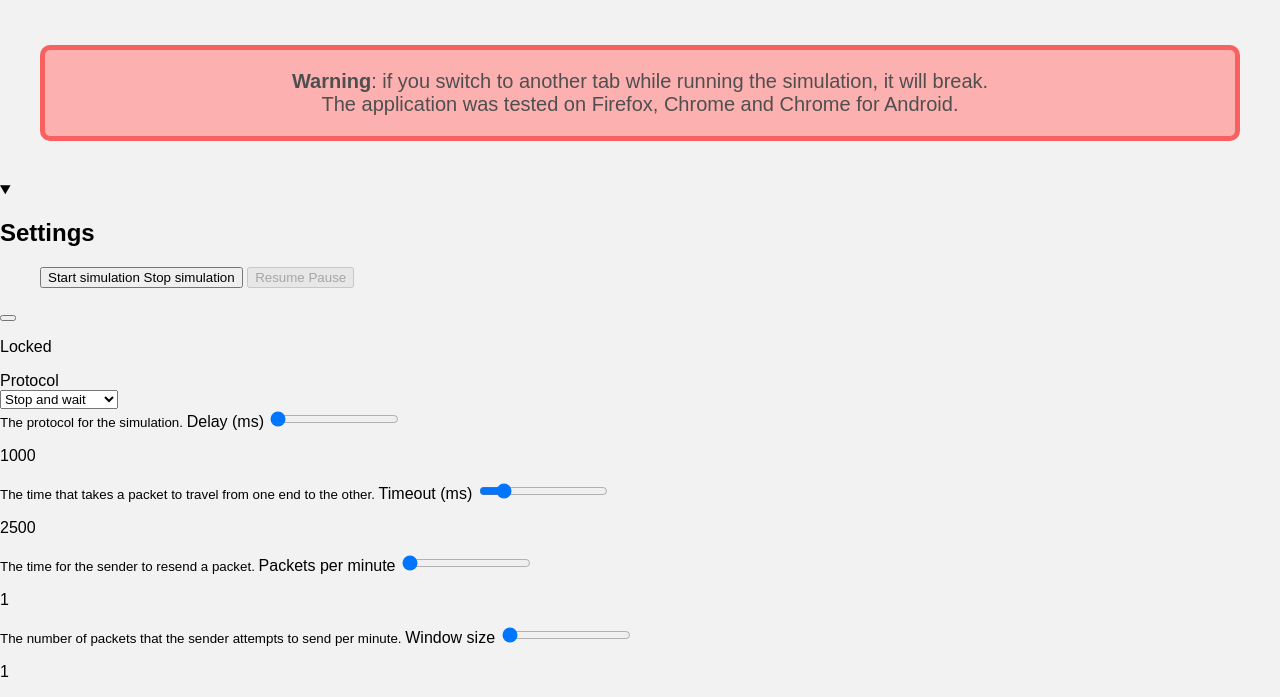
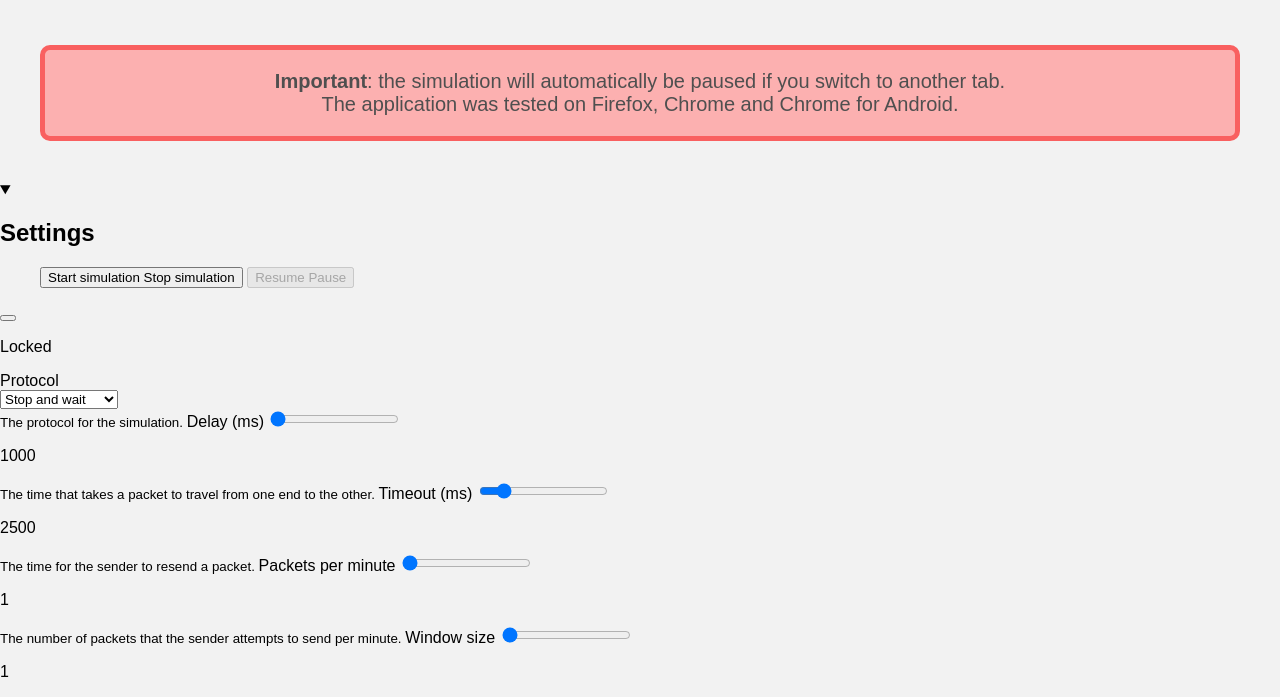
Before and after one commit to JoseIVP/transport-protocols-simulator, a website with bundled scripts: page index.html in a window 1280 px wide. Shown: the part 96-793 px from the top of the page. Built offline with nearby package versions, Linux system fonts and the light colour scheme.

Commit message:
Changed the red message of the page
Now the message warns about automatically pausing the simulation
when leaving the tab.

```diff
--- a/index.html
+++ b/index.html
@@ -21,9 +21,9 @@
 <body>
     <h1>Transport protocols simulator</h1>
     <p id="warning">
-        <strong>Warning</strong>: if you switch to another tab while running the simulation,
-        it will break. <br> The application was tested on Firefox, Chrome and
-        Chrome for Android.
+        <strong>Important</strong>: the simulation will automatically be paused
+        if you switch to another tab. <br> The application was tested on Firefox,
+        Chrome and Chrome for Android.
     </p>
     <settings-card id="settings"></settings-card>
     <packet-visualization></packet-visualization>
```
